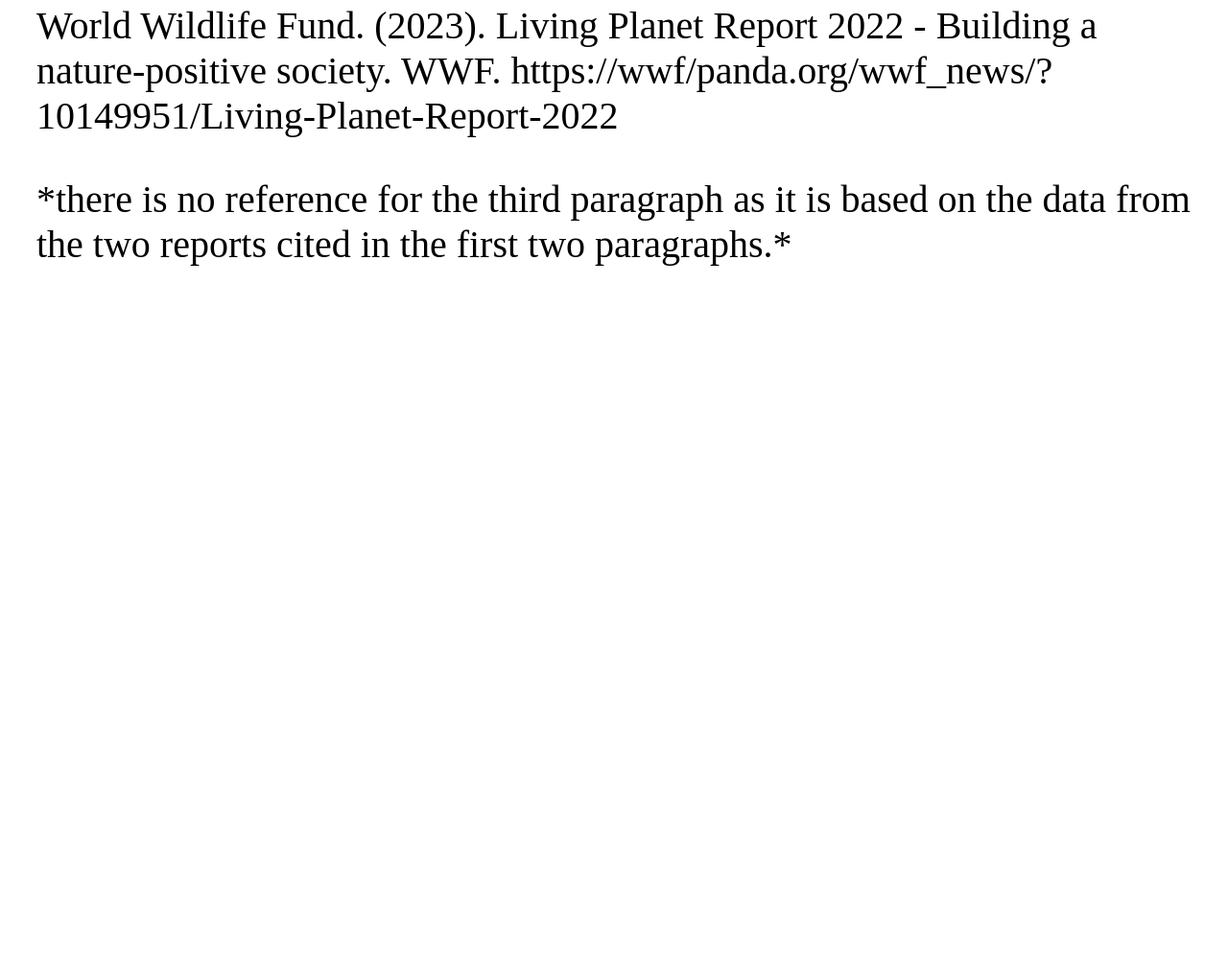
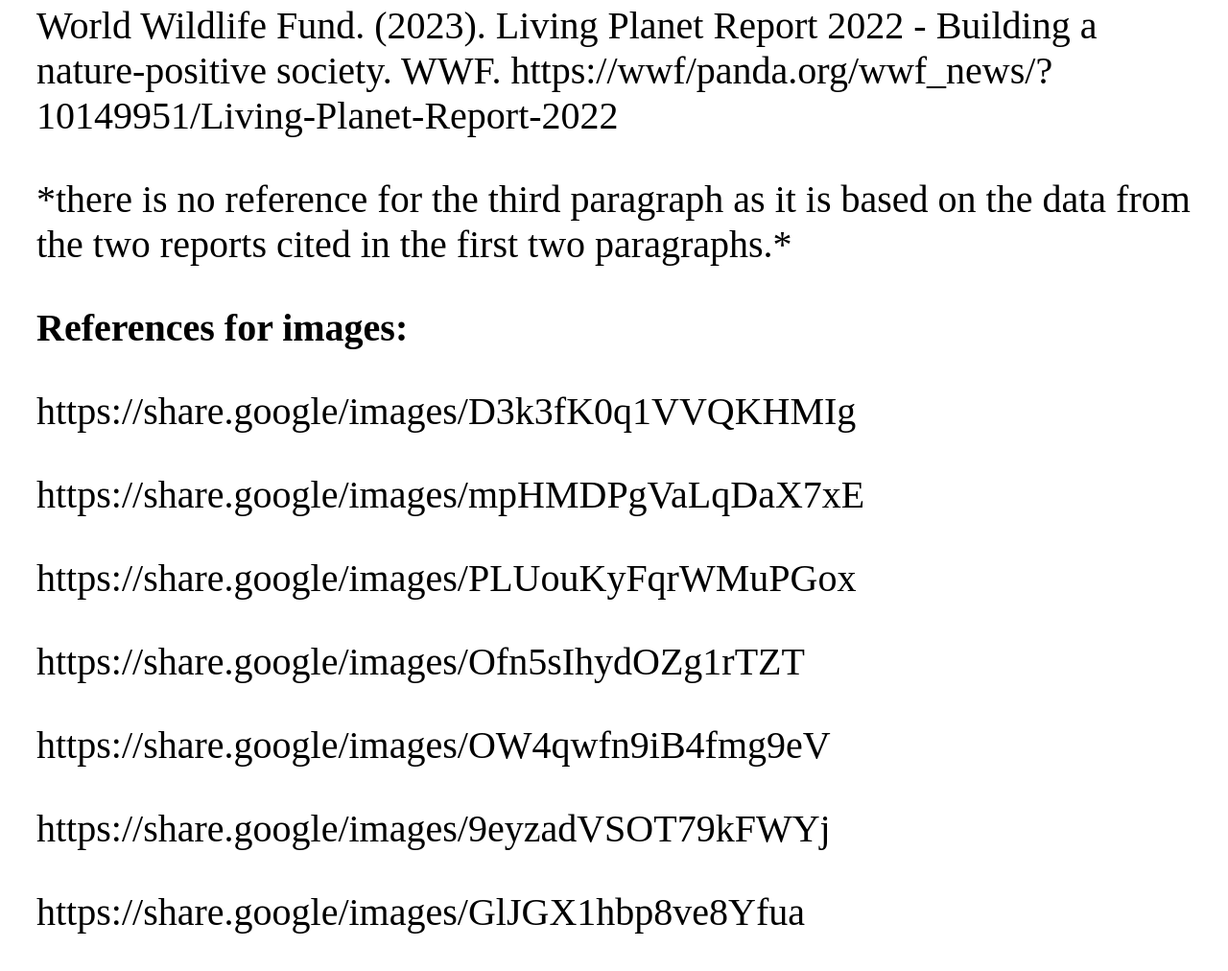
Before and after one commit to xlquiex/website-AA, a plain HTML site: page about.html in a window 1280 px wide. Shown: the part 3568-4580 px from the top of the page at 96% size. Before the commit the page ends 3924 px from the top, so only its background shows below. Drawn offline with Linux system fonts and the light colour scheme.

Commit message:
Update about.html

```diff
--- a/about.html
+++ b/about.html
@@ -199,7 +199,7 @@
 
     <div>
         <p>
-            References:
+           <b> References: </b>
         </p>
     </div>
     <div>
@@ -213,3 +213,50 @@
     </div>
     <div>
         <p>*there is no reference for the third paragraph as it is based on the data from the two reports cited in the first two paragraphs.* <p>  </div>
+
+    <div>
+        <p>
+           <b> References for images: </b>
+        </p>
+
+    <div>
+        <p>
+            https://share.google/images/D3k3fK0q1VVQKHMIg
+        </p>
+    </div>
+
+    <div>
+        <p>
+            https://share.google/images/mpHMDPgVaLqDaX7xE
+        </p>
+    </div>
+
+    <div>
+        <p>
+            https://share.google/images/PLUouKyFqrWMuPGox
+        </p>
+    </div>
+
+     <div>
+        <p>
+            https://share.google/images/Ofn5sIhydOZg1rTZT
+        </p>
+    </div>
+
+    <div>
+        <p>
+          https://share.google/images/OW4qwfn9iB4fmg9eV
+        </p>
+    </div>
+
+    <div>
+        <p>
+          https://share.google/images/9eyzadVSOT79kFWYj
+        </p>
+    </div>
+
+     <div>
+        <p>
+         https://share.google/images/GlJGX1hbp8ve8Yfua
+        </p>
+    </div>
```
